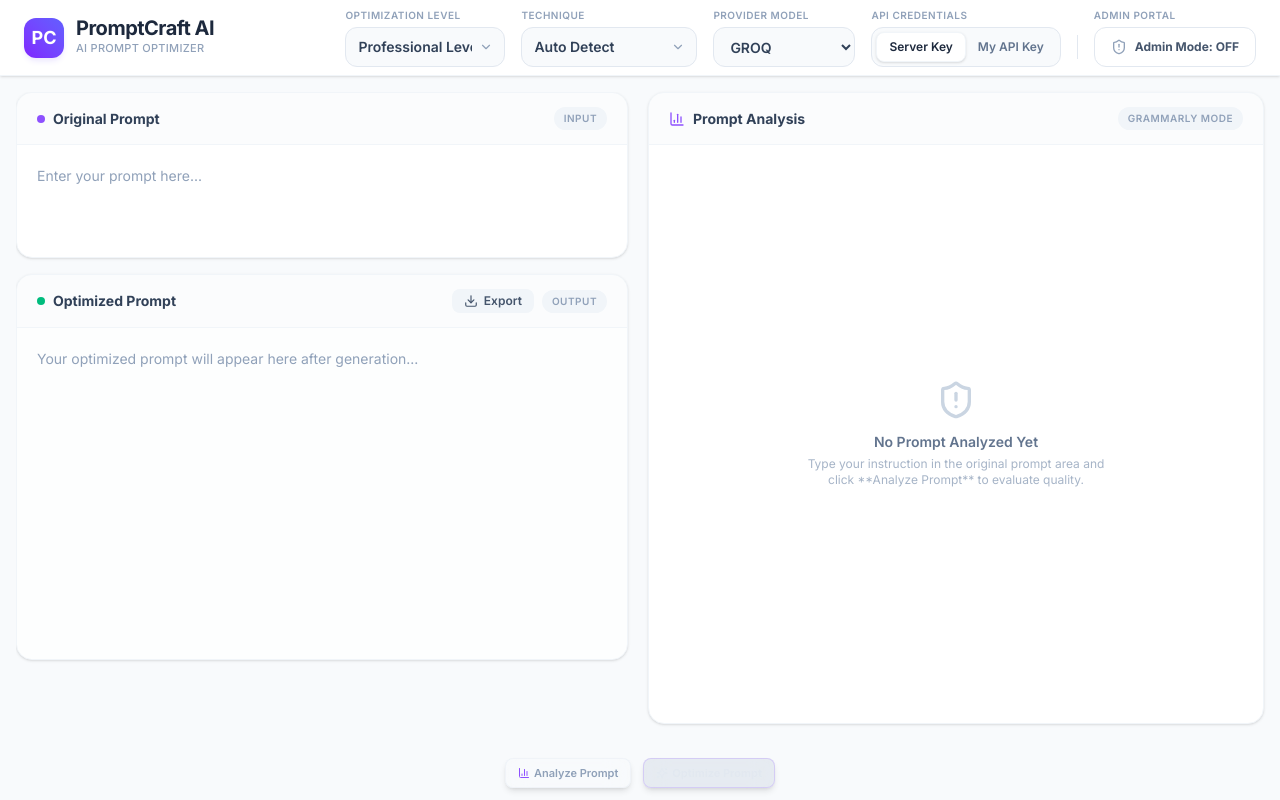
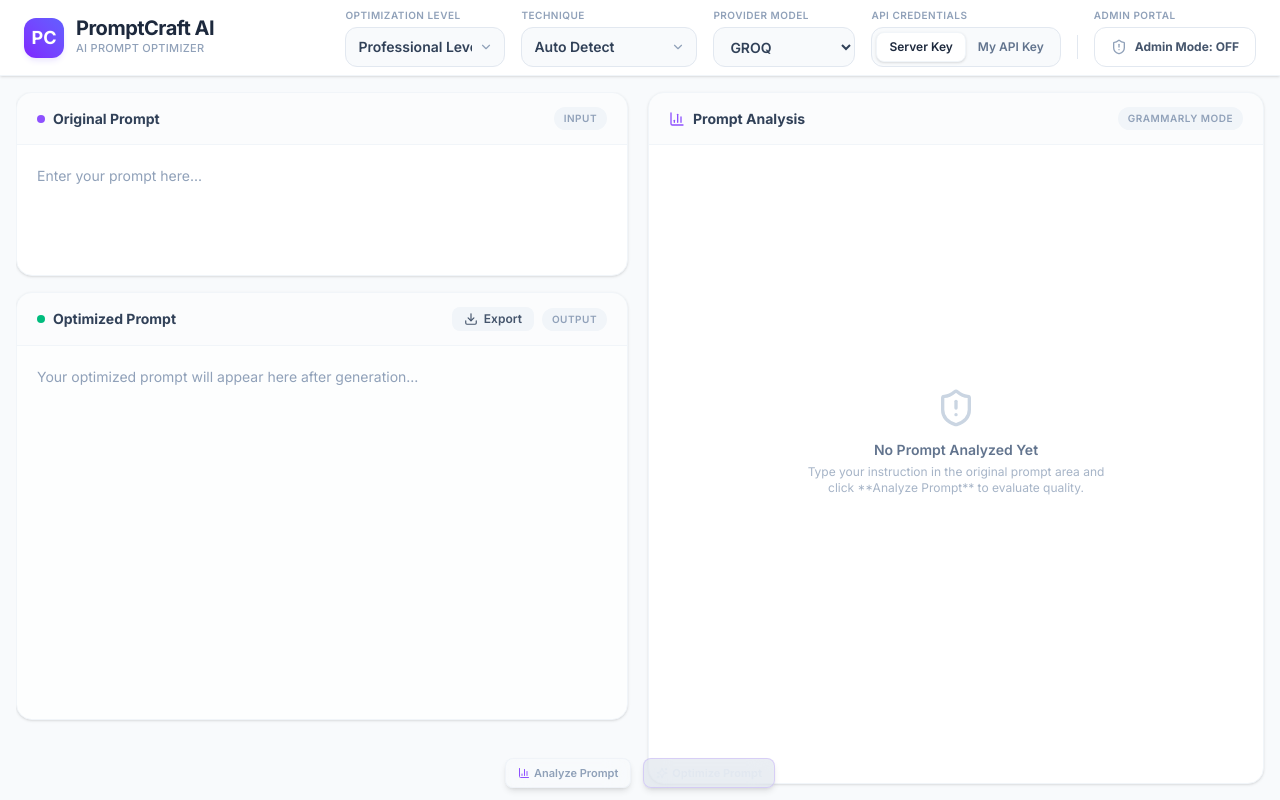
Before and after one commit to dipk6545/AI-Prompt-Generator, a React (Vite) app in the folder frontend/: page / in a window 1280 px wide. Built offline with nearby package versions, Linux system fonts and the light colour scheme.

Commit message:
Allow panels to stretch to full window height and scroll behind floating buttons

```diff
--- a/frontend/src/components/PromptPanels.tsx
+++ b/frontend/src/components/PromptPanels.tsx
@@ -73,7 +73,7 @@
   };
 
   return (
-    <div className="flex-1 flex flex-col p-4 pb-16 gap-4 min-h-0 mb-3">
+    <div className="flex-1 flex flex-col p-4 gap-4 min-h-0">
       {/* Error Banner */}
       {errorMsg && (
         <div className="flex items-start gap-3 p-4 bg-rose-50 border border-rose-100 rounded-2xl text-rose-800 text-sm animate-shake">
@@ -183,7 +183,7 @@
             </span>
           </div>
 
-          <div className="flex-1 overflow-y-auto p-5 space-y-5 min-h-0">
+          <div className="flex-1 overflow-y-auto p-5 pb-16 space-y-5 min-h-0">
             {isAnalyzing ? (
               <div className="h-full flex flex-col items-center justify-center text-slate-400 space-y-3">
                 <Loader2 className="w-8 h-8 animate-spin text-violet-500" />
```
